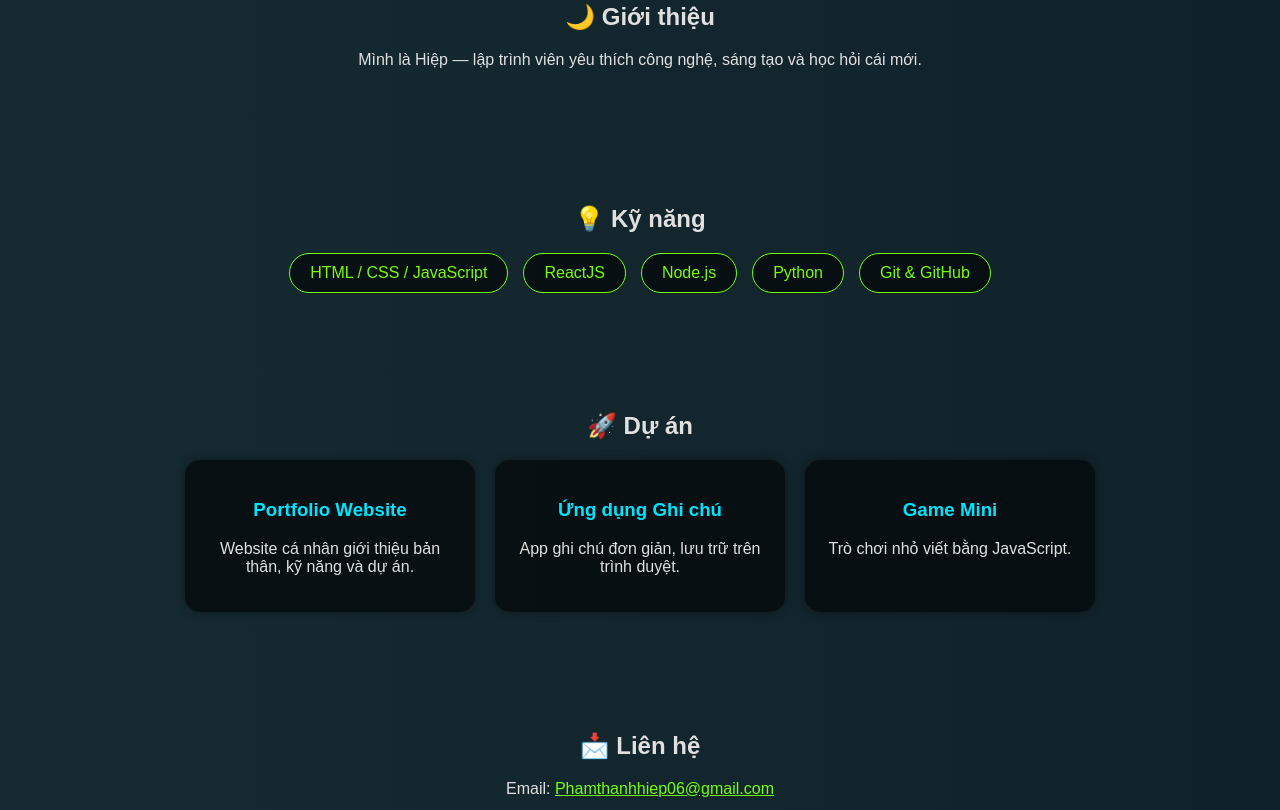
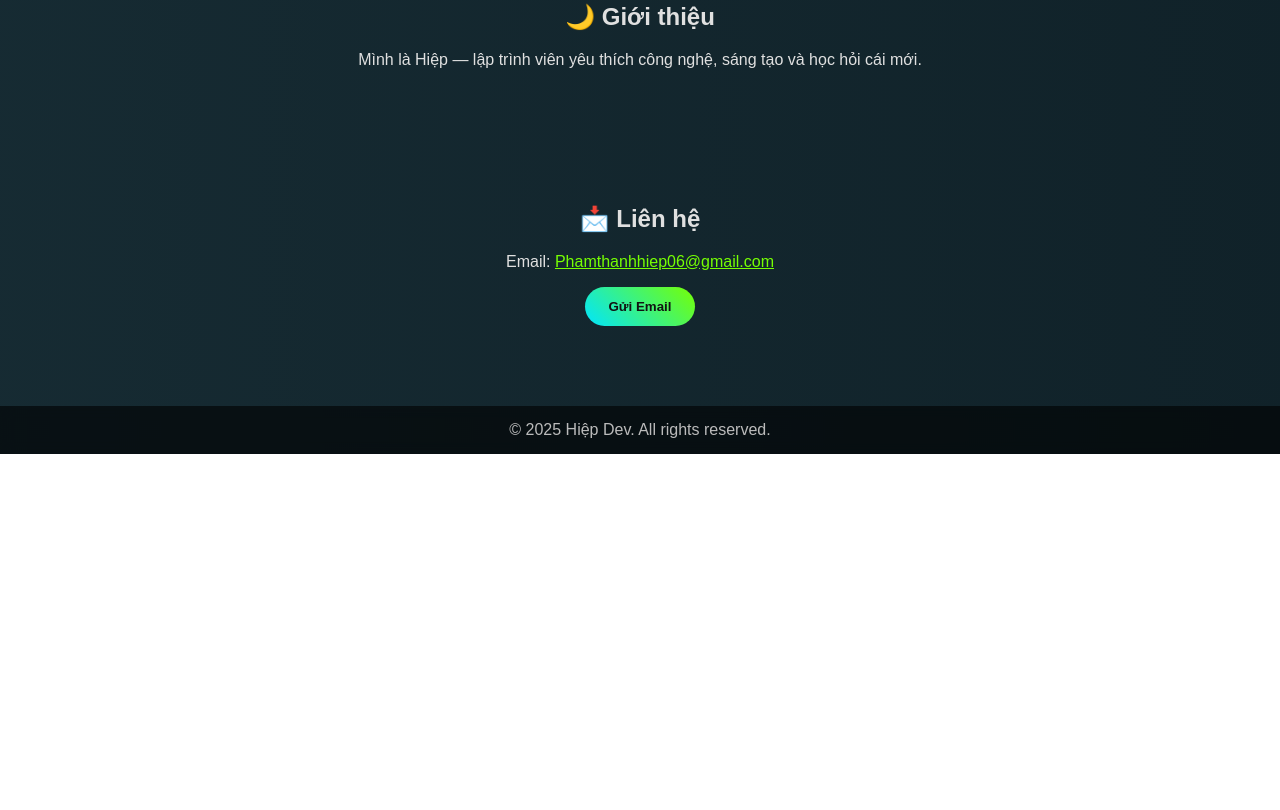
Before and after one commit to Narutobacoo99/Hipisme, a plain HTML site: page index.html in a window 1280 px wide. Shown: the part 390-1200 px from the top of the page. After the commit the page ends 844 px from the top, so only its background shows below. Drawn offline with Linux system fonts and the light colour scheme.

Commit message:
Update index.html

```diff
--- a/index.html
+++ b/index.html
@@ -6,7 +6,7 @@
     <title>Hiệp | Portfolio</title>
     <style>
         html {
-            scroll-behavior: smooth; /* Cuộn mượt */
+            scroll-behavior: smooth;
         }
         body {
             font-family: Arial, sans-serif;
@@ -21,7 +21,6 @@
             50% { background-position: 100% 50%; }
             100% { background-position: 0% 50%; }
         }
-
         header {
             background: rgba(0, 0, 0, 0.6);
             color: #00e5ff;
@@ -40,11 +39,10 @@
             transition: color 0.3s ease;
         }
         nav a:hover { color: #76ff03; }
-
         section {
             padding: 50px 20px;
             text-align: center;
-            opacity: 0; /* Ban đầu ẩn để animation */
+            opacity: 0;
             transform: translateY(20px);
             transition: all 0.8s ease;
         }
@@ -52,8 +50,6 @@
             opacity: 1;
             transform: translateY(0);
         }
-
-        /* Avatar */
         .avatar {
             width: 150px;
             height: 150px;
@@ -62,8 +58,6 @@
             margin-bottom: 20px;
             box-shadow: 0 0 15px rgba(0,229,255,0.8);
         }
-
-        /* Nút */
         button {
             background: linear-gradient(45deg, #00e5ff, #76ff03);
             color: #121212;
@@ -78,49 +72,6 @@
             transform: scale(1.05);
             box-shadow: 0 0 15px rgba(0,229,255,0.8);
         }
-
-        /* Kỹ năng */
-        .skills {
-            display: flex;
-            justify-content: center;
-            flex-wrap: wrap;
-            gap: 15px;
-        }
-        .skill {
-            background: rgba(0,0,0,0.6);
-            padding: 10px 20px;
-            border-radius: 20px;
-            color: #76ff03;
-            border: 1px solid #76ff03;
-            transition: all 0.3s ease;
-        }
-        .skill:hover {
-            box-shadow: 0 0 15px #76ff03;
-            transform: translateY(-3px);
-        }
-
-        /* Dự án */
-        .projects {
-            display: flex;
-            justify-content: center;
-            flex-wrap: wrap;
-            gap: 20px;
-        }
-        .project {
-            background: rgba(0,0,0,0.6);
-            padding: 20px;
-            border-radius: 15px;
-            width: 250px;
-            box-shadow: 0 0 10px rgba(0,0,0,0.4);
-            transition: all 0.3s ease;
-        }
-        .project:hover {
-            transform: scale(1.05);
-            box-shadow: 0 0 15px #00e5ff;
-        }
-        .project h3 { color: #00e5ff; }
-
-        /* Footer */
         footer {
             background: rgba(0, 0, 0, 0.6);
             color: #bbb;
@@ -129,8 +80,6 @@
             backdrop-filter: blur(6px);
             margin-top: 30px;
         }
-
-        /* Typing effect */
         .typing {
             border-right: 2px solid #00e5ff;
             display: inline-block;
@@ -142,8 +91,6 @@
             0%, 50% { border-color: #00e5ff; }
             51%, 100% { border-color: transparent; }
         }
-
-        /* Nút lên đầu trang */
         #topBtn {
             display: none;
             position: fixed;
@@ -162,14 +109,6 @@
         #topBtn:hover {
             background: #76ff03;
         }
-
-        /* Responsive */
-        @media (max-width: 600px) {
-            .projects, .skills {
-                flex-direction: column;
-                align-items: center;
-            }
-        }
     </style>
 </head>
 <body>
@@ -177,8 +116,6 @@
         <h1 id="typing" class="typing"></h1>
         <nav>
             <a href="#gioithieu">Giới thiệu</a>
-            <a href="#kynang">Kỹ năng</a>
-            <a href="#duan">Dự án</a>
             <a href="#lienhe">Liên hệ</a>
         </nav>
     </header>
@@ -188,37 +125,6 @@
         <img src="https://i.imgur.com/0y8Ftya.png" alt="Avatar Hiệp" class="avatar">
         <h2>🌙 Giới thiệu</h2>
         <p>Mình là Hiệp — lập trình viên yêu thích công nghệ, sáng tạo và học hỏi cái mới.</p>
-    </section>
-
-    <!-- Kỹ năng -->
-    <section id="kynang">
-        <h2>💡 Kỹ năng</h2>
-        <div class="skills">
-            <div class="skill">HTML / CSS / JavaScript</div>
-            <div class="skill">ReactJS</div>
-            <div class="skill">Node.js</div>
-            <div class="skill">Python</div>
-            <div class="skill">Git & GitHub</div>
-        </div>
-    </section>
-
-    <!-- Dự án -->
-    <section id="duan">
-        <h2>🚀 Dự án</h2>
-        <div class="projects">
-            <div class="project">
-                <h3>Portfolio Website</h3>
-                <p>Website cá nhân giới thiệu bản thân, kỹ năng và dự án.</p>
-            </div>
-            <div class="project">
-                <h3>Ứng dụng Ghi chú</h3>
-                <p>App ghi chú đơn giản, lưu trữ trên trình duyệt.</p>
-            </div>
-            <div class="project">
-                <h3>Game Mini</h3>
-                <p>Trò chơi nhỏ viết bằng JavaScript.</p>
-            </div>
-        </div>
     </section>
 
     <!-- Liên hệ -->
@@ -232,11 +138,9 @@
         &copy; 2025 Hiệp Dev. All rights reserved.
     </footer>
 
-    <!-- Nút lên đầu trang -->
     <button id="topBtn" title="Lên đầu trang">⬆</button>
 
     <script>
-        // Hiệu ứng gõ chữ
         const text = "🚀 Xin chào! Mình là Hiệp";
         let i = 0;
         function typeEffect() {
@@ -247,8 +151,6 @@
             }
         }
         window.onload = typeEffect;
-
-        // Hiệu ứng khi cuộn xuống
         const sections = document.querySelectorAll("section");
         function reveal() {
             sections.forEach(sec => {
@@ -260,8 +162,6 @@
         }
         window.addEventListener("scroll", reveal);
         reveal();
-
-        // Nút lên đầu trang
         const topBtn = document.getElementById("topBtn");
         window.onscroll = function() {
             if (document.body.scrollTop > 200 || document.documentElement.scrollTop > 200) {
```
